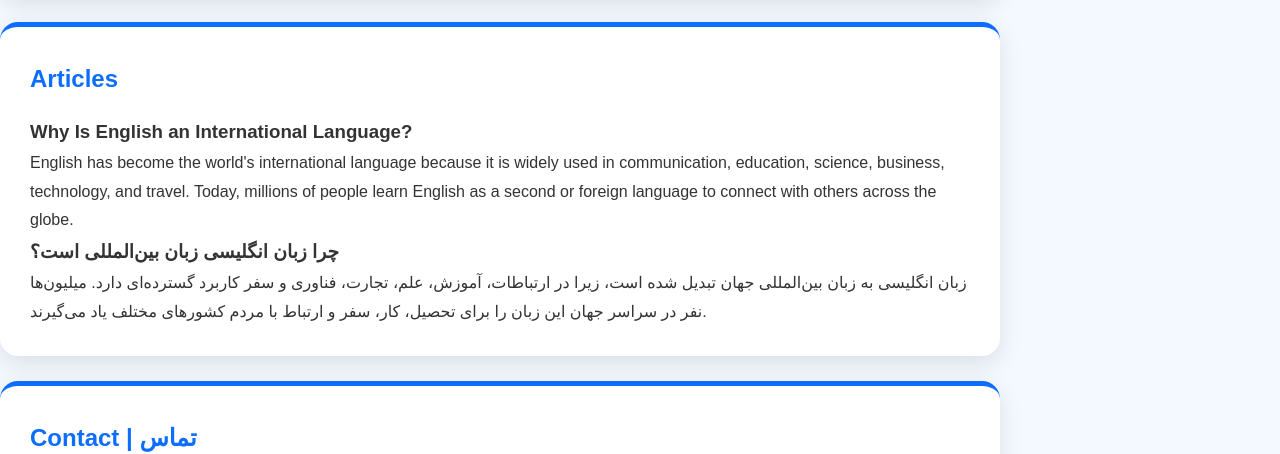
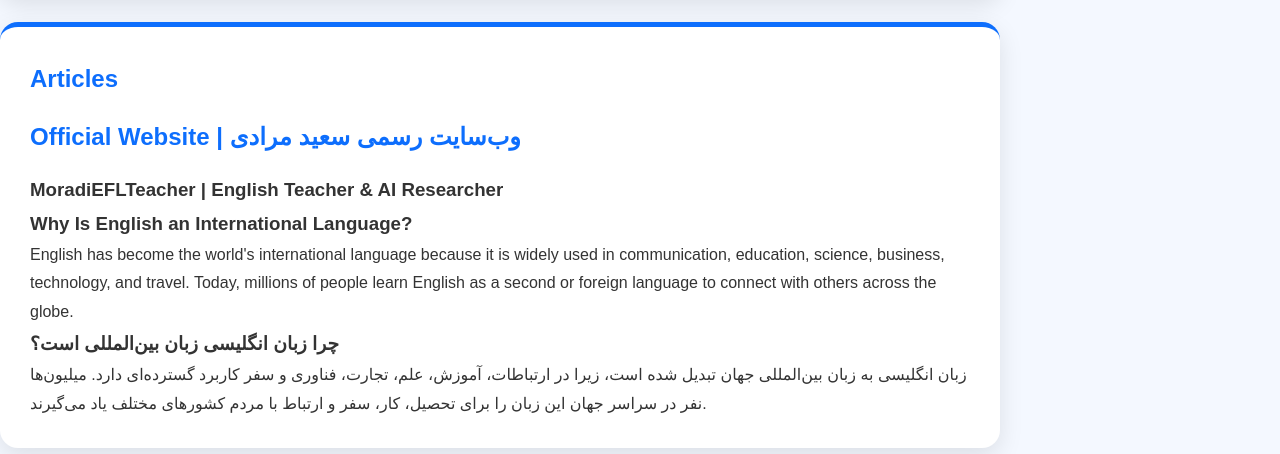
Before and after one commit to moradi-eflteacher/moradi-eflteacher.github.io, a plain HTML site: page index.html in a window 1280 px wide. Shown: the part 3102-3556 px from the top of the page. Drawn offline with Linux system fonts and the light colour scheme.

Commit message:
Update index.html

```diff
--- a/index.html
+++ b/index.html
@@ -697,6 +697,9 @@ A complete guide to learning and applying Artificial Intelligence.
 <section id="articles" class="card" data-keywords="مقالات مقاله articles">
 
 <h2>Articles</h2>
+  <h2>Official Website | وب‌سایت رسمی سعید مرادی</h2>
+
+<h3>MoradiEFLTeacher | English Teacher & AI Researcher</h3>
 
 <h3>Why Is English an International Language?</h3>
 
```
